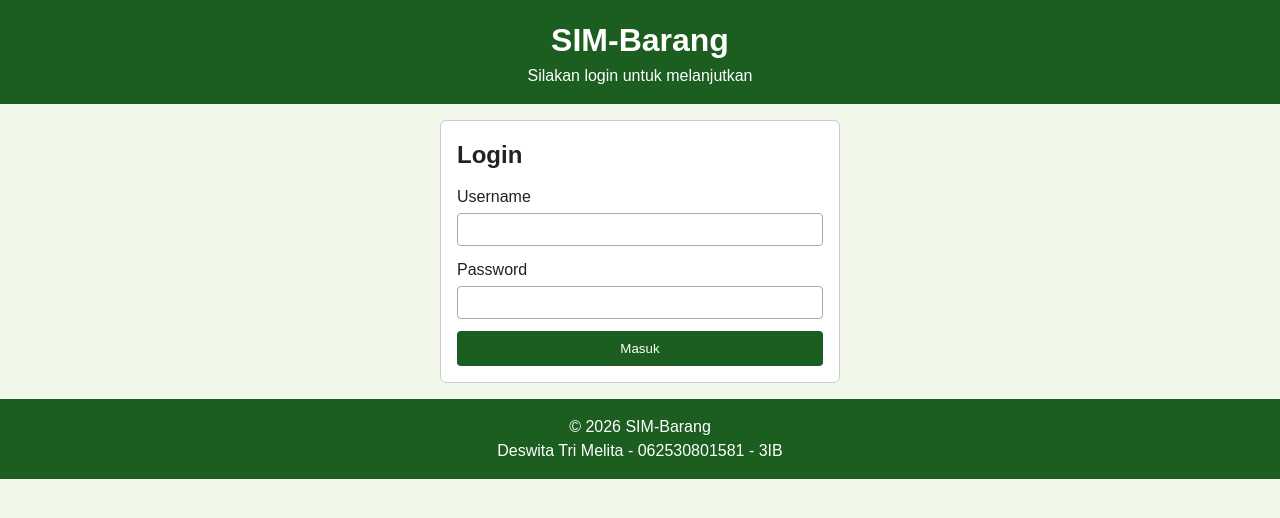
After one commit to dswtaa12/sim-barang-062530801581, a PHP site: page /login.php in a window 1280 px wide. The commit adds this page. Shown: the top 518 px of the page. Run offline with PHP 8.4, Linux system fonts and the light colour scheme.

Commit message:
Pertemuan 6 : login, session, logout, dan class barang

```diff
--- /dev/null
+++ b/login.php
@@ -0,0 +1,76 @@
+<?php
+session_start();
+
+// Kalau sudah login, tidak perlu ke halaman login lagi
+if (isset($_SESSION['login'])) {
+    header('Location: index.php');
+    exit;
+}
+
+// Data pengguna dalam array asosiatif (username => password)
+$users = [
+    'Deswita' => 'password123'
+    // tambah pengguna lain kalau mau
+];
+
+$error = '';
+
+if ($_SERVER['REQUEST_METHOD'] === 'POST') {
+    $username = trim($_POST['username'] ?? '');
+    $password = $_POST['password'] ?? '';
+
+    if (isset($users[$username]) && $users[$username] === $password) {
+        session_regenerate_id(true);
+        $_SESSION['login'] = true;
+        $_SESSION['username'] = $username;
+        header('Location: index.php');
+        exit;
+    } else {
+        $error = 'Username atau password salah';
+    }
+}
+?>
+<!DOCTYPE html>
+<html lang="id">
+<head>
+    <meta charset="UTF-8">
+    <meta name="viewport" content="width=device-width, initial-scale=1.0">
+    <title>Login - SIM-Barang</title>
+    <link rel="stylesheet" href="style.css">
+</head>
+<body>
+
+    <header>
+        <h1>SIM-Barang</h1>
+        <p>Silakan login untuk melanjutkan</p>
+    </header>
+
+    <main class="satu-kolom">
+        <section class="login-box">
+            <h2>Login</h2>
+
+            <?php if ($error !== ''): ?>
+                <p class="error"><?php echo htmlspecialchars($error); ?></p>
+            <?php endif; ?>
+
+            <form action="login.php" method="post">
+                <div>
+                    <label for="username">Username</label>
+                    <input type="text" id="username" name="username" required>
+                </div>
+                <div>
+                    <label for="password">Password</label>
+                    <input type="password" id="password" name="password" required>
+                </div>
+                <button type="submit">Masuk</button>
+            </form>
+        </section>
+    </main>
+
+    <footer>
+        <p>&copy; 2026 SIM-Barang</p>
+        <p>Deswita Tri Melita - 062530801581 - 3IB</p>
+    </footer>
+
+</body>
+</html>
--- a/style.css
+++ b/style.css
@@ -1,11 +1,11 @@
-/* ===== Reset dan Box Model ===== */
+/* ===== reset dan box model ===== */
 * {
     margin: 0;
     padding: 0;
     box-sizing: border-box;
 }
 
-/* ===== Gaya dasar (mobile-first) ===== */
+/* ===== gaya dasar (mobile-first) ===== */
 body {
     font-family: Arial, sans-serif;
     line-height: 1.5;
@@ -20,7 +20,7 @@ header, footer {
     color: #fff;
 }
 
-/* ===== Navigasi (Flexbox) ===== */
+/* ===== navigasi (Flexbox) ===== */
 nav ul {
     display: flex;
     flex-direction: column;
@@ -42,7 +42,7 @@ nav a:hover {
     background-color: #1b5e20;
 }
 
-/* ===== Tata letak utama (Grid) ===== */
+/* ===== tata letak utama (Grid) ===== */
 main {
     display: grid;
     grid-template-columns: 1fr;
@@ -62,7 +62,7 @@ section h2 {
     margin-bottom: 12px;
 }
 
-/* ===== Tabel ===== */
+/* ===== tabel nya ===== */
 .tabel-wrap {
     overflow-x: auto;
 }
@@ -83,7 +83,7 @@ th {
     background-color: #c8e6c9;
 }
 
-/* ===== Formulir (Grid) ===== */
+/* ===== formulir (Grid) ===== */
 form {
     display: grid;
     grid-template-columns: 1fr;
@@ -115,7 +115,7 @@ button:hover {
     background-color: #2e7d32;
 }
 
-/* ===== Tablet: 600px - 1024px ===== */
+/* ===== tablet: 600px - 1024px ===== */
 @media (min-width: 600px) {
     nav ul {
         flex-direction: row;
@@ -131,7 +131,7 @@ button:hover {
     }
 }
 
-/* ===== Desktop: di atas 1024px ===== */
+/* ===== desktop: di atas 1024px ===== */
 @media (min-width: 1025px) {
     main {
         grid-template-columns: 2fr 1fr;
@@ -144,7 +144,7 @@ button:hover {
     }
 }
 
-/* ===== Validasi, pencarian, toast (Pertemuan 4) ===== */
+/* ===== validasi, pencarian, toast (pertemuan 4) ===== */
 .error {
     color: #c62828;
     font-size: 0.85rem;
@@ -183,3 +183,9 @@ main.satu-kolom {
 section p {
     margin-top: 16px;
 }
+
+.login-box {
+    max-width: 400px;
+    margin: 0 auto;
+    width: 100%;
+}
```
Also changed, not shown: classes/barang.php (added, +18 -0 lines), index.php (+10 -0 lines), logout.php (added, +7 -0 lines), main.js (+8 -8 lines), simpan.php (+17 -6 lines).
